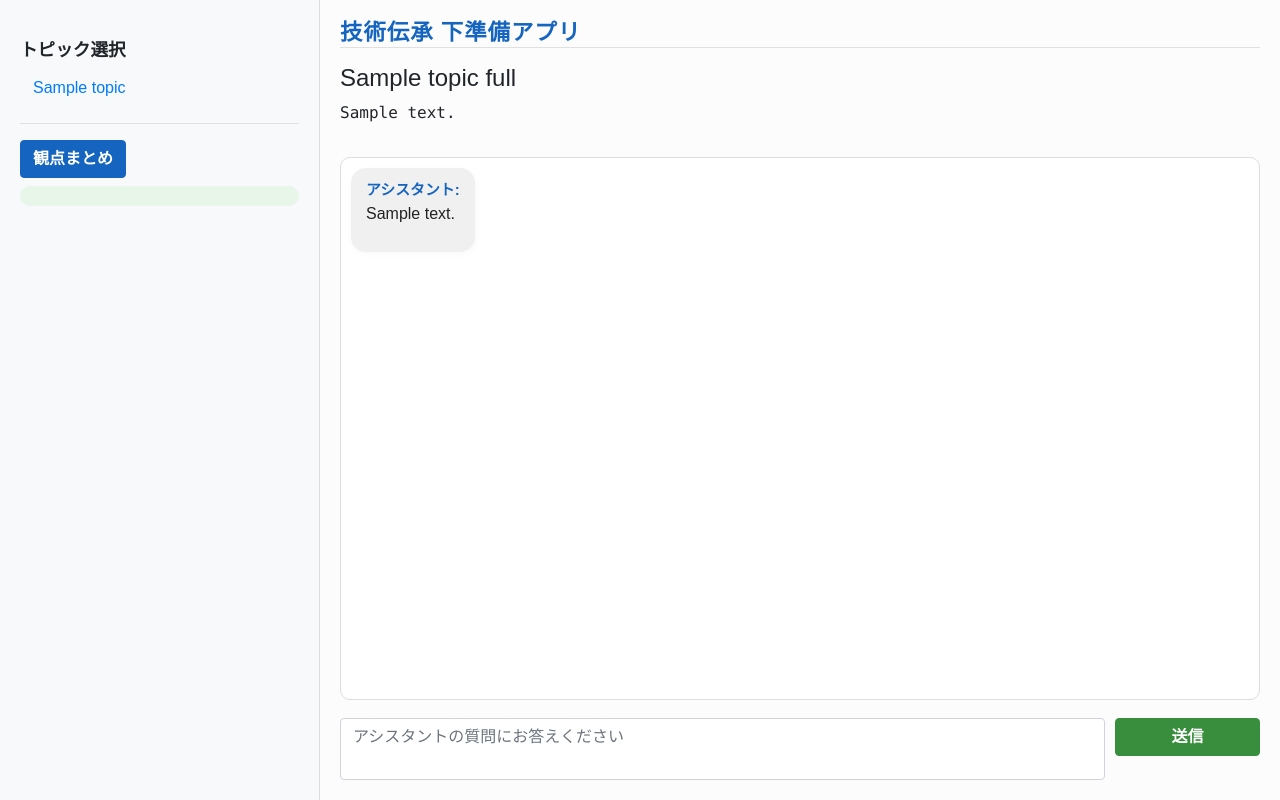
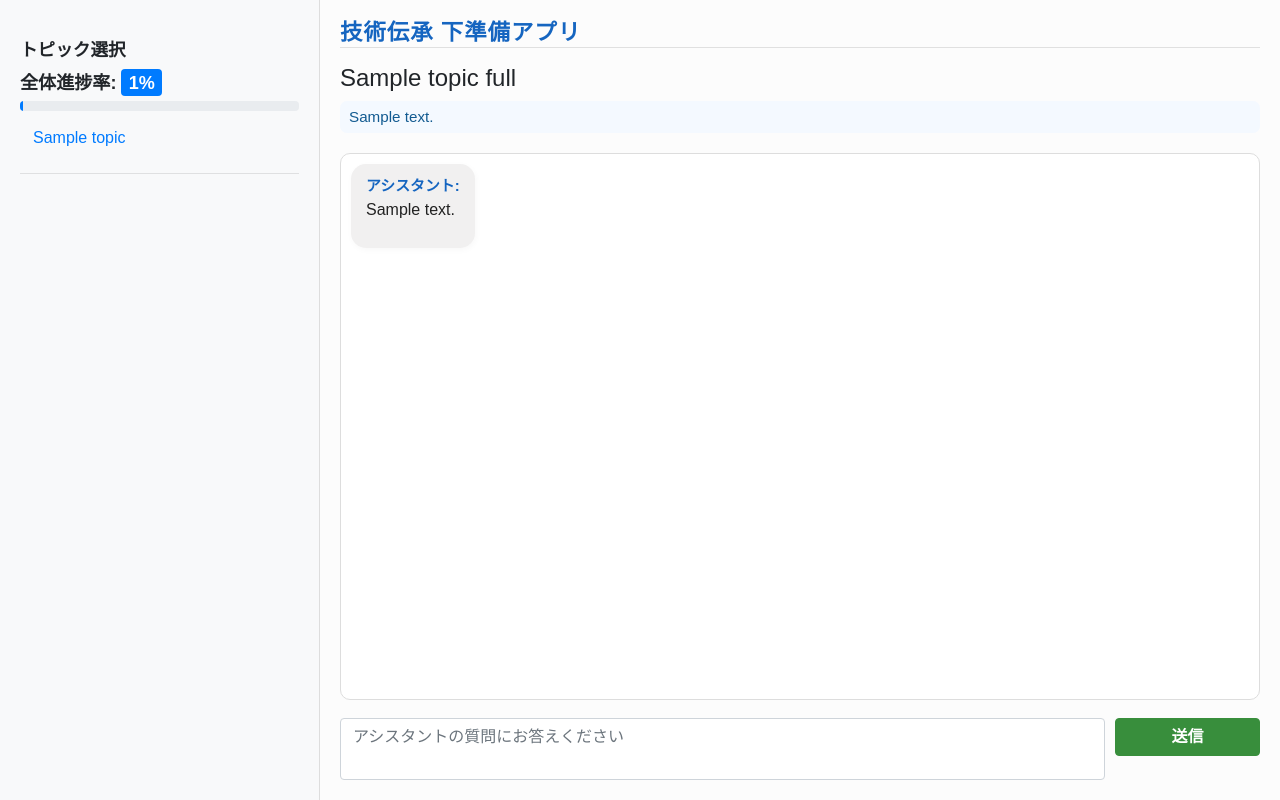
Before and after one commit to naoya-iwagami/densho2, a Flask app: template templates/index.html in a window 1280 px wide. Run offline with Flask 3, Linux system fonts and the light colour scheme; the template is opened without the code that fills it: most values are stand-ins (such as "Sample title", 1, 10 or a date in 2020); some libraries are stand-ins or nearby versions.

Commit message:
いったん完成、各質問進捗率付き

```diff
--- a/app.py
+++ b/app.py
@@ -35,10 +35,7 @@
     {
         "id": "customer",
         "name": "顧客対応・クレーム対応の実例とノウハウ",
-        "description": """過去の顧客トラブルやクレームの種類・重大度・対応事例を知りたい
-顧客との取り決め事項、合意内容、NG判断の基準
-顧客にどのような説明・提案をして納得を得たか、うまくいった・いかなかった例
-クレーム対応時の社内外連絡体制、役割分担、エスカレーション基準""",
+        "description": "過去の顧客トラブルの対応や基準、社内外連絡・エスカレーションなどの実例やノウハウ。",
         "questions": [
             "どのような重大クレームが過去に発生し、どんな対応で顧客の納得を得ましたか？",
             "顧客との取り決め事項はどのように管理・共有していますか？",
@@ -48,10 +45,7 @@
     {
         "id": "standard",
         "name": "規格・基準の設定経緯と運用",
-        "description": """規格や基準値がどのような経緯・理由で設定されたか（顧客要望・クレーム・自主基準など）
-規格・基準の見直し・緩和・廃止の際に絶対に外してはいけないポイント
-規格変更・新設時の最終承認者や社内プロセス
-他品種や他社規格との比較・説明ロジック""",
+        "description": "規格や基準値の設定理由や運用、重要な見直しポイント、承認プロセスなど。",
         "questions": [
             "ある規格や検査項目は、どんな背景や根拠で設定されたのですか？",
             "規格を緩和・廃止する際、何を基準に「ここは絶対に残す」と判断していますか？",
@@ -61,10 +55,7 @@
     {
         "id": "quality",
         "name": "品質保証体制・社内判断プロセス",
-        "description": """品質保証体制の立ち上げや大きな体制変更の背景・理由
-社内判断プロセスや会議体ごとの役割、キーパーソンの判断基準
-トラブル発生時の部門間連携ルート、情報共有の仕組み
-再発防止策の策定・実行・効果検証""",
+        "description": "品質保証体制の変遷や判断プロセス・部門間連携・再発防止策の運用例。",
         "questions": [
             "品質保証体制はどのように立ち上げられ、どんな経緯で変遷してきましたか？",
             "クレーム発生時、社内でどのような連携や判断プロセスを経て対応していますか？",
@@ -74,10 +65,7 @@
     {
         "id": "case",
         "name": "過去事例・ナレッジの記録・活用",
-        "description": """過去事例（クレーム・品質トラブル・成功・失敗）の事例集やFAQ化
-事例の分類方法（発生現象別・重大度別など）、記録・整理の仕方
-どんな情報（原因、確認ポイント、対策、成果）が載っていると役立つか
-過去の資料・記録の所在や参照方法、記憶に頼らない伝承方法""",
+        "description": "品質トラブルやクレーム等の事例集・記録方法・FAQ化などナレッジ共有の工夫。",
         "questions": [
             "過去のクレームや品質トラブルは、どのように記録・整理されていますか？",
             "事例集には、どんな項目（原因・確認・直し方・成果など）が載っていると現場で役立ちますか？",
@@ -87,10 +75,7 @@
     {
         "id": "decision",
         "name": "判断・意思決定の根拠・本音",
-        "description": """判断に迷った場面や、今だから言える「やっておけばよかったこと」「本音」
-規格や基準を決める際の論理構成・説明の仕方（顧客向け・社内向け）
-失敗や苦労から得た学び・反省点
-承認プロセスでの葛藤や、当時できなかったこと""",
+        "description": "判断に迷った場面や実感、本音・説明の根拠・承認プロセスのポイント。",
         "questions": [
             "過去の重大な判断で、今ならこうしたかった・本当はやりたかったことはありますか？",
             "規格や基準を決めるとき、どんな根拠やロジックで説明しましたか？",
@@ -100,10 +85,7 @@
     {
         "id": "share",
         "name": "情報共有・伝承時の困りごと・工夫",
-        "description": """過去の記録や資料が見つからない、関係者が退職・異動している
-判断根拠や経緯が記憶頼み・口伝になっていることへの不安
-情報整理やFAQ化、一覧表・フローチャート等の可視化ニーズ
-質問・ヒアリング時の進め方、聞き返し・深掘りの工夫""",
+        "description": "資料の散逸や記憶への依存・形式やFAQ可・情報収集や深掘りの工夫。",
         "questions": [
             "過去の判断や経緯が記録化されていない場合、どのように情報を集めていますか？",
             "伝承の際、どのようなフォーマットや整理方法が現場で活用しやすいですか？",
@@ -179,7 +161,6 @@
         session["selected_question"] = 0
 
     if request.method == 'POST':
-        # 質問選択時
         if 'select_question' in request.form:
             t_id = request.form.get("select_topic")
             q_index = int(request.form.get("select_question"))
@@ -203,6 +184,34 @@
     chat_history = session.get("question_histories", {}).get(qkey, {}).get("messages", [])
     topic = next(t for t in TOPICS if t["id"] == t_id)
 
+    # 回答進捗（全体・各質問）
+    histories = session.get("question_histories", {})
+    answer_status = {}
+    total_count = 0
+    total_questions = 0
+    for t in TOPICS:
+        tid = t["id"]
+        answer_status_tid = []
+        for q_i, q in enumerate(t["questions"]):
+            qkey = f"{tid}_{q_i}"
+            msgs = histories.get(qkey, {}).get("messages", [])
+            count = len([m for m in msgs if m.get("role") == "user"])
+            pct = min(100, int(round(count * 10)))
+            answer_status_tid.append({
+                "count": count,
+                "percent": pct
+            })
+            # 全体進捗は1問10回で100%なので、10回を超過しても10回分のみ計上
+            total_count += min(count, 10)
+            total_questions += 1
+        answer_status[tid] = answer_status_tid
+
+    # 全体進捗率を計算（100%超えない）
+    total_progress = 0
+    if total_questions > 0:
+        total_progress = int(round((total_count / (total_questions * 10)) * 100))
+        total_progress = min(100, total_progress)
+
     return render_template(
         'index.html',
         topics=TOPICS,
@@ -212,7 +221,9 @@
         topic_desc=topic["description"],
         topic_full=topic,
         questions=topic["questions"],
-        session=session
+        session=session,
+        answer_status=answer_status,
+        total_progress=total_progress,
     )
 
 @app.route('/send_message', methods=['POST'])
@@ -263,41 +274,5 @@
     resp = messages[-1]
     return json.dumps({'response': resp["content"]}), 200, {'Content-Type': 'application/json'}
 
-@app.route('/summarize_points', methods=['POST'])
-def summarize_points():
-    t_id = session.get("selected_topic")
-    q_idx = session.get("selected_question")
-    qkey = f"{t_id}_{q_idx}"
-    hists = session.get("question_histories", {})
-    topic = next(t for t in TOPICS if t["id"] == t_id)
-    question = topic["questions"][q_idx]
-    user_msgs = [m["content"] for m in hists.get(qkey, {}).get("messages", []) if m["role"] == "user"]
-    prompt = (
-        f"カテゴリ:{topic['name']} 質問:{question}\n"
-        "この会話履歴からユーザーが知りたい観点や不安をリストでまとめてください。\n"
-        "会話履歴：\n" + "\n".join(user_msgs)
-    )
-    response_obj = client.chat.completions.create(
-        model="gpt-4.1",
-        messages=[
-            {"role": "system", "content": "あなたは業務伝承下準備の要約専門AIです。"},
-            {"role": "user", "content": prompt}
-        ]
-    )
-    summary = response_obj.choices[0].message.content
-    session["observed_points"] = [p.strip("・- ") for p in summary.strip().split("\n") if p.strip("・- ").strip()]
-    session.modified = True
-    return jsonify({'points_summary': summary})
-
-@app.route('/download_points', methods=['GET'])
-def download_points():
-    points = session.get('observed_points', [])
-    text = "\n".join(points)
-    return Response(
-        text,
-        mimetype='text/plain',
-        headers={'Content-Disposition': 'attachment;filename=points.txt'}
-    )
-
 if __name__ == '__main__':
     app.run(debug=True, host='0.0.0.0')
--- a/static/styles.css
+++ b/static/styles.css
@@ -1,9 +1,4 @@
-html, body {
-    width: 100%; height: 100%;
-    margin: 0; padding: 0; overflow: hidden;
-    font-family: "Yu Gothic", "Meiryo", sans-serif;
-    background: #f4f4f4;
-}
+html, body { width: 100%; height: 100%; margin: 0; padding: 0; overflow: hidden; font-family: "Yu Gothic", "Meiryo", sans-serif; background: #f4f4f4; }
 .container-fluid { padding: 0; height: 100%; }
 .row { height: 100%; margin: 0; }
 .sidebar {
@@ -13,14 +8,6 @@
     border-right: 1px solid #ddd;
 }
 .sidebar h4, .sidebar h5 { margin-top: 20px; font-size: 1.1em; font-weight: bold; }
-#pointsSummaryBlock {
-    background-color: #e8f5e9;
-    border-radius: 10px; padding: 10px 12px; margin-bottom: 12px;
-}
-#pointsSummaryBlock ul {
-    padding-left: 18px; margin-bottom: 4px;
-}
-#pointsSummaryBlock li { font-size: 1em; margin-bottom: 3px; }
 .topic-list, .question-list { list-style: none; padding-left: 0; margin-bottom: 4px;}
 .topic-list > li { margin-bottom: 2px; }
 .question-list > li { margin-bottom: 2px; }
@@ -41,6 +28,9 @@
     color: #1565c0 !important;
     border-radius: 6px;
     font-weight: bold;
+}
+.total-progress {
+    margin-bottom: 10px;
 }
 .main-content { padding: 20px; display: flex; flex-direction: column; height: 100%; overflow: hidden; background-color: #fcfcfc; }
 .app-title { font-weight: bold; color: #1565c0; letter-spacing: 1px; font-size: 1.4em; margin-bottom: 0; }
@@ -85,3 +75,18 @@
 .uploaded-image { margin-bottom: 1em; }
 .uploaded-image img { display: block; width: 100%; border-radius: 7px;
     margin-bottom: 3px; border: 1px solid #ccc; }
+
+.topic-desc-short {
+    max-height: 3.2em;
+    overflow-y: auto;
+    font-size: 0.95em;
+    background: #f4f9ff;
+    border-radius: 7px;
+    padding: 5px 9px;
+    margin-bottom: 4px;
+    color: #135b91;
+}
+.answer-rate {
+    display: inline-block;
+    margin-left: 6px;
+}
--- a/templates/index.html
+++ b/templates/index.html
@@ -12,6 +12,14 @@
         <!-- サイドバー -->
         <div class="col-md-3 sidebar">
             <h4>トピック選択</h4>
+            <!-- トータル進捗率バー -->
+            <div class="total-progress my-2">
+                <span style="font-size: 1.13em; font-weight: bold;">全体進捗率: </span>
+                <span class="badge badge-primary" style="font-size:1.13em;">{{ total_progress }}%</span>
+                <div class="progress" style="height: 10px; margin-top:4px;">
+                    <div class="progress-bar bg-primary" style="width: {{ total_progress }}%;"></div>
+                </div>
+            </div>
             <ul class="topic-list">
                 {% for t in topics %}
                 <li>
@@ -20,7 +28,7 @@
                     </button>
                     <ul class="question-list" id="questions-{{ t.id }}" style="{% if t.id != selected_topic %}display:none;{% endif %}">
                         {% for q in t.questions %}
-                        <li>
+                        <li style="display:flex; align-items:center;">
                             <form method="POST" style="display:inline;">
                                 <input type="hidden" name="select_topic" value="{{ t.id }}">
                                 <input type="hidden" name="select_question" value="{{ loop.index0 }}">
@@ -28,6 +36,14 @@
                                     {{ q }}
                                 </button>
                             </form>
+                            <div class="answer-rate ml-2" style="min-width:65px;">
+                                {% set rate = answer_status[t.id][loop.index0]["percent"] %}
+                                <span style="font-size:0.93em;">
+                                    <span class="badge badge-{% if rate==100 %}success{% elif rate>=60 %}info{% else %}secondary{% endif %}">
+                                        {{ rate }}%
+                                    </span>
+                                </span>
+                            </div>
                         </li>
                         {% endfor %}
                     </ul>
@@ -35,19 +51,6 @@
                 {% endfor %}
             </ul>
             <hr>
-            <button class="btn btn-primary mb-2" id="summarizeBtn">観点まとめ</button>
-            <div id="pointsSummaryBlock">
-                {% if session.get("observed_points") %}
-                <ul>
-                    {% for pt in session.get("observed_points") %}
-                    {% if pt.strip() %}
-                    <li>{{ pt }}</li>
-                    {% endif %}
-                    {% endfor %}
-                </ul>
-                <a class="btn btn-success" href="/download_points">観点リストをダウンロード</a>
-                {% endif %}
-            </div>
         </div>
         <!-- メインコンテンツ -->
         <div class="col-md-9 main-content">
@@ -60,7 +63,9 @@
             </div>
             <div class="mb-3">
                 <h4>{{ topic_full.name }}</h4>
-                <pre style="white-space: pre-wrap; font-size:1em;">{{ topic_desc }}</pre>
+                <div class="topic-desc-short">
+                    {{ topic_desc }}
+                </div>
             </div>
             {% with messages = get_flashed_messages() %}
             {% if messages %}
@@ -186,30 +191,6 @@
         }
     });
     scrollChatToBottom();
-
-    // 観点抽出ボタン連動
-    const summarizeBtn = document.getElementById('summarizeBtn');
-    const pointsSummaryBlock = document.getElementById('pointsSummaryBlock');
-    if (summarizeBtn) {
-        summarizeBtn.addEventListener('click', function() {
-            summarizeBtn.disabled = true;
-            summarizeBtn.textContent = "抽出中...";
-            fetch('/summarize_points', {method: "POST"})
-            .then(r => r.json())
-            .then(data => {
-                const summary = data.points_summary || '';
-                const points = summary.split("\n").map(l => l.replace(/^(\s*[・\-●\*]?\s*)/, '').trim()).filter(l => l.length);
-                pointsSummaryBlock.innerHTML = `   <div>   <ul>${points.map(l => `<li>${escapeHtml(l)}</li>`).join('')}</ul>   </div>   <a class="btn btn-success" href="/download_points">観点リストをダウンロード</a>   `;
-                summarizeBtn.disabled = false;
-                summarizeBtn.textContent = "観点まとめ";
-            })
-            .catch(e => {
-                pointsSummaryBlock.innerHTML = '<p>観点抽出に失敗しました</p>';
-                summarizeBtn.disabled = false;
-                summarizeBtn.textContent = "観点まとめ";
-            });
-        });
-    }
 });
 </script>
 </body>
```
